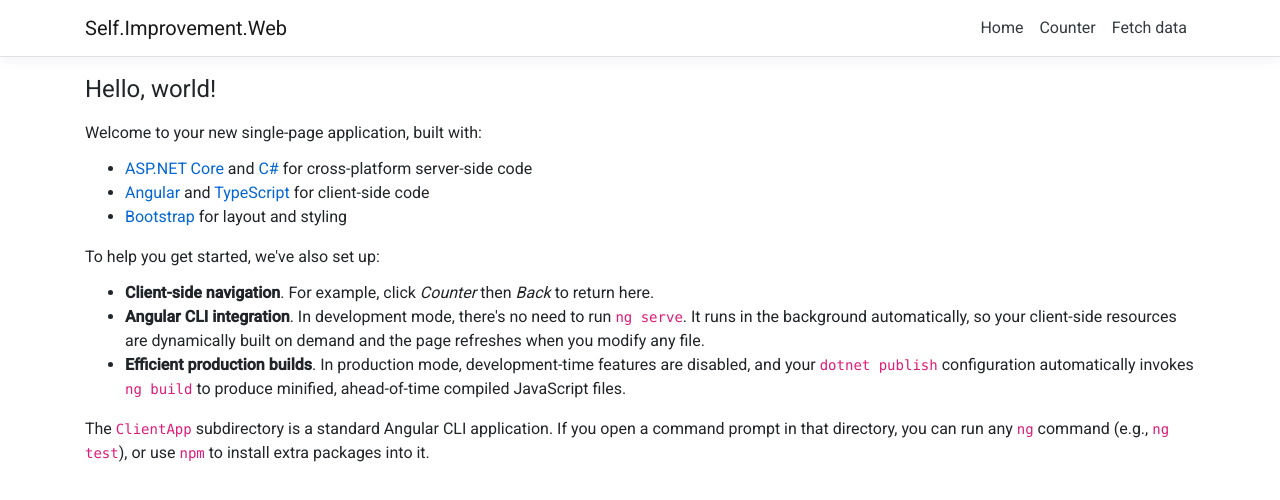
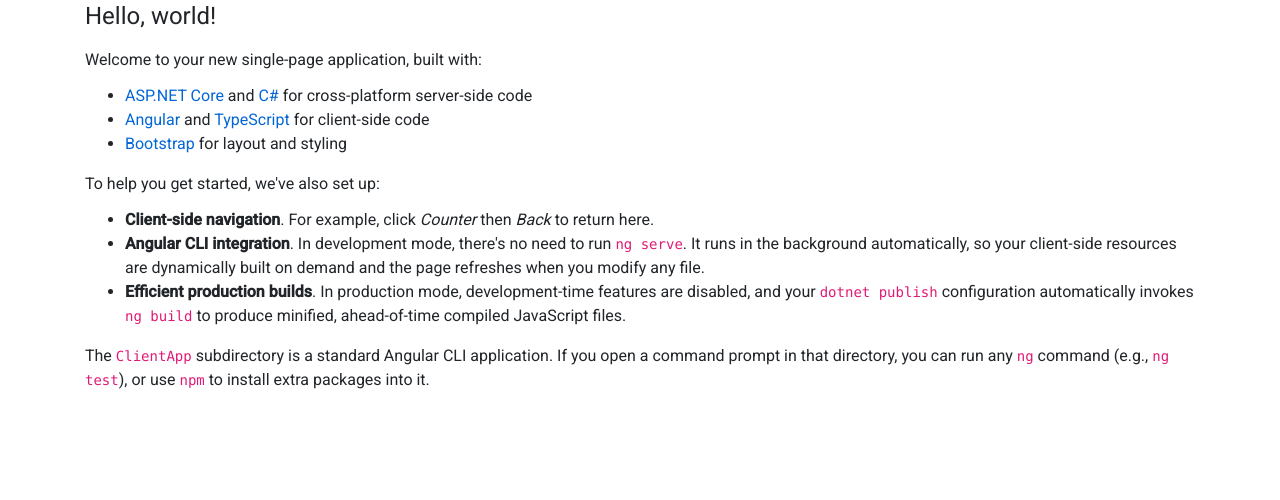
Before and after one commit to strelovidniy/Self-Improvement, an Angular app in the folder Self.Improvement.Web/ClientApp/: page / in a window 1280 px wide. Shown: the top 500 px of the page. Built offline with nearby package versions, Linux system fonts and the light colour scheme.

Commit message:
Added modules

```diff
--- a/Self.Improvement.Web/ClientApp/src/app/app.component.html
+++ b/Self.Improvement.Web/ClientApp/src/app/app.component.html
@@ -1,6 +1,5 @@
 <body>
-  <app-nav-menu></app-nav-menu>
-  <div class="container">
-    <router-outlet></router-outlet>
-  </div>
+    <div class="container">
+        <router-outlet></router-outlet>
+    </div>
 </body>
--- a/Self.Improvement.Web/ClientApp/src/app/app.component.ts
+++ b/Self.Improvement.Web/ClientApp/src/app/app.component.ts
@@ -1,9 +1,9 @@
 import { Component } from '@angular/core';
 
 @Component({
-  selector: 'app-root',
-  templateUrl: './app.component.html'
+    selector: 'app-root',
+    templateUrl: './app.component.html'
 })
 export default class AppComponent {
-  title = 'app';
+    public title = 'app';
 }
--- a/Self.Improvement.Web/ClientApp/src/app/app.module.ts
+++ b/Self.Improvement.Web/ClientApp/src/app/app.module.ts
@@ -1,30 +1,22 @@
 import { BrowserModule } from '@angular/platform-browser';
 import { NgModule } from '@angular/core';
-import { RouterModule } from '@angular/router';
+import { PreloadAllModules, RouterModule } from '@angular/router';
 
 import AppComponent from './app.component';
-import NavMenuComponent from './nav-menu/nav-menu.component';
-import HomeComponent from './home/home.component';
-import CounterComponent from './counter/counter.component';
-import FetchDataComponent from './fetch-data/fetch-data.component';
-import SharedModule from './shared/shared.module';
+import { HttpClientModule } from '@angular/common/http';
+import { BrowserAnimationsModule } from '@angular/platform-browser/animations';
 
 @NgModule({
     declarations: [
         AppComponent,
-        NavMenuComponent,
-        HomeComponent,
-        CounterComponent,
-        FetchDataComponent
     ],
     imports: [
+        HttpClientModule,
+        BrowserAnimationsModule,
         BrowserModule.withServerTransition({ appId: 'ng-cli-universal' }),
         RouterModule.forRoot([
-            { path: '', component: HomeComponent, pathMatch: 'full' },
-            { path: 'counter', component: CounterComponent },
-            { path: 'fetch-data', component: FetchDataComponent },
-        ], { relativeLinkResolution: 'legacy' }),
-        SharedModule
+            { path: '', loadChildren: (): any => import('./home/home.module').then(m => m.default), pathMatch: 'full' },
+        ], { relativeLinkResolution: 'legacy', preloadingStrategy: PreloadAllModules })
     ],
     providers: [],
     bootstrap: [AppComponent]
--- a/Self.Improvement.Web/ClientApp/src/app/counter/counter.component.html
+++ /dev/null
@@ -1,7 +0,0 @@
-<h1>Counter</h1>
-
-<p>This is a simple example of an Angular component.</p>
-
-<p aria-live="polite">Current count: <strong>{{ currentCount }}</strong></p>
-
-<button class="btn btn-primary" (click)="incrementCounter()">Increment</button>
--- a/Self.Improvement.Web/ClientApp/src/app/counter/counter.component.ts
+++ /dev/null
@@ -1,13 +0,0 @@
-import { Component } from '@angular/core';
-
-@Component({
-    selector: 'app-counter-component',
-    templateUrl: './counter.component.html'
-})
-export default class CounterComponent {
-    public currentCount = 0;
-
-    public incrementCounter(): void {
-        this.currentCount++;
-    }
-}
--- a/Self.Improvement.Web/ClientApp/src/app/fetch-data/fetch-data.component.html
+++ /dev/null
@@ -1,24 +0,0 @@
-<h1 id="tableLabel">Weather forecast</h1>
-
-<p>This component demonstrates fetching data from the server.</p>
-
-<p *ngIf="!forecasts"><em>Loading...</em></p>
-
-<table class='table table-striped' aria-labelledby="tableLabel" *ngIf="forecasts">
-  <thead>
-    <tr>
-      <th>Date</th>
-      <th>Temp. (C)</th>
-      <th>Temp. (F)</th>
-      <th>Summary</th>
-    </tr>
-  </thead>
-  <tbody>
-    <tr *ngFor="let forecast of forecasts">
-      <td>{{ forecast.date }}</td>
-      <td>{{ forecast.temperatureC }}</td>
-      <td>{{ forecast.temperatureF }}</td>
-      <td>{{ forecast.summary }}</td>
-    </tr>
-  </tbody>
-</table>
--- a/Self.Improvement.Web/ClientApp/src/app/fetch-data/fetch-data.component.ts
+++ /dev/null
@@ -1,23 +0,0 @@
-import { Component, Inject } from '@angular/core';
-import { HttpClient } from '@angular/common/http';
-
-@Component({
-    selector: 'app-fetch-data',
-    templateUrl: './fetch-data.component.html'
-})
-export default class FetchDataComponent {
-    public forecasts: WeatherForecast[];
-
-    public constructor(http: HttpClient, @Inject('BASE_URL') baseUrl: string) {
-        http.get<WeatherForecast[]>(baseUrl + 'weatherforecast').subscribe(result => {
-            this.forecasts = result;
-        }, error => console.error(error));
-    }
-}
-
-interface WeatherForecast {
-    date: string;
-    temperatureC: number;
-    temperatureF: number;
-    summary: string;
-}
--- a/Self.Improvement.Web/ClientApp/src/app/nav-menu/nav-menu.component.css
+++ /dev/null
@@ -1,18 +0,0 @@
-a.navbar-brand {
-  white-space: normal;
-  text-align: center;
-  word-break: break-all;
-}
-
-html {
-  font-size: 14px;
-}
-@media (min-width: 768px) {
-  html {
-    font-size: 16px;
-  }
-}
-
-.box-shadow {
-  box-shadow: 0 .25rem .75rem rgba(0, 0, 0, .05);
-}
--- a/Self.Improvement.Web/ClientApp/src/app/nav-menu/nav-menu.component.html
+++ /dev/null
@@ -1,44 +0,0 @@
-<header>
-  <nav
-    class="navbar navbar-expand-sm navbar-toggleable-sm navbar-light bg-white border-bottom box-shadow mb-3"
-  >
-    <div class="container">
-      <a class="navbar-brand" [routerLink]="['/']">Self.Improvement.Web</a>
-      <button
-        class="navbar-toggler"
-        type="button"
-        data-toggle="collapse"
-        data-target=".navbar-collapse"
-        aria-label="Toggle navigation"
-        [attr.aria-expanded]="isExpanded"
-        (click)="toggle()"
-      >
-        <span class="navbar-toggler-icon"></span>
-      </button>
-      <div
-        class="navbar-collapse collapse d-sm-inline-flex justify-content-end"
-        [ngClass]="{ show: isExpanded }"
-      >
-        <ul class="navbar-nav flex-grow">
-          <li
-            class="nav-item"
-            [routerLinkActive]="['link-active']"
-            [routerLinkActiveOptions]="{ exact: true }"
-          >
-            <a class="nav-link text-dark" [routerLink]="['/']">Home</a>
-          </li>
-          <li class="nav-item" [routerLinkActive]="['link-active']">
-            <a class="nav-link text-dark" [routerLink]="['/counter']"
-              >Counter</a
-            >
-          </li>
-          <li class="nav-item" [routerLinkActive]="['link-active']">
-            <a class="nav-link text-dark" [routerLink]="['/fetch-data']"
-              >Fetch data</a
-            >
-          </li>
-        </ul>
-      </div>
-    </div>
-  </nav>
-</header>
--- a/Self.Improvement.Web/ClientApp/src/app/nav-menu/nav-menu.component.ts
+++ /dev/null
@@ -1,18 +0,0 @@
-import { Component } from '@angular/core';
-
-@Component({
-    selector: 'app-nav-menu',
-    templateUrl: './nav-menu.component.html',
-    styleUrls: ['./nav-menu.component.css']
-})
-export default class NavMenuComponent {
-    public isExpanded = false;
-
-    public collapse(): void {
-        this.isExpanded = false;
-    }
-
-    public toggle(): void {
-        this.isExpanded = !this.isExpanded;
-    }
-}
--- a/Self.Improvement.Web/ClientApp/src/app/shared/shared.module.ts
+++ b/Self.Improvement.Web/ClientApp/src/app/shared/shared.module.ts
@@ -1,20 +1,14 @@
 import { NgModule } from '@angular/core';
 import { FormsModule } from '@angular/forms';
-import { HttpClientModule } from '@angular/common/http';
-import { BrowserAnimationsModule } from '@angular/platform-browser/animations';
 import { MaterialModule } from './material.module';
 
 @NgModule({
     imports: [
-        HttpClientModule,
         FormsModule,
-        BrowserAnimationsModule,
         MaterialModule,
     ],
     exports: [
-        HttpClientModule,
         FormsModule,
-        BrowserAnimationsModule,
         MaterialModule,
     ]
 })
```
Also changed, not shown: Self.Improvement.Web/ClientApp/src/app/home/home.module.ts (added, +18 -0 lines), 2 other files (tests, documents, lock files or other folders).
